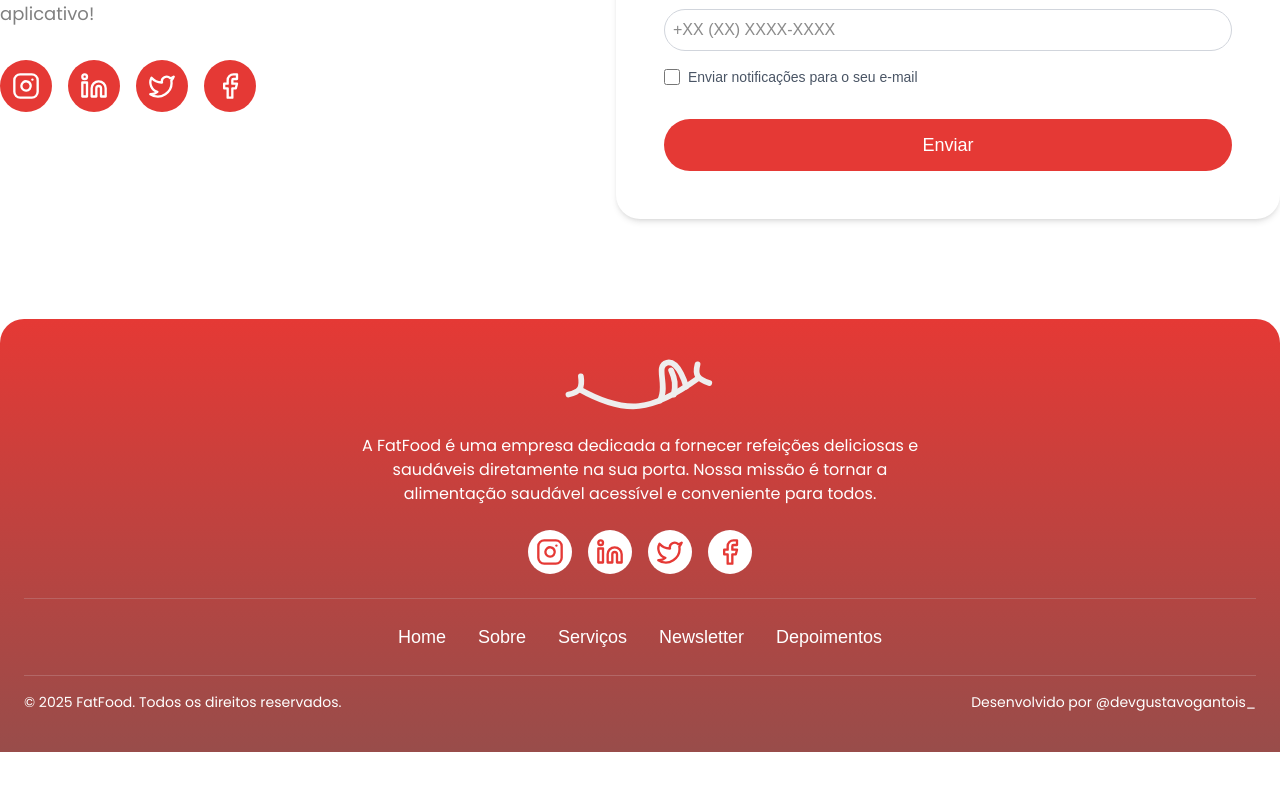
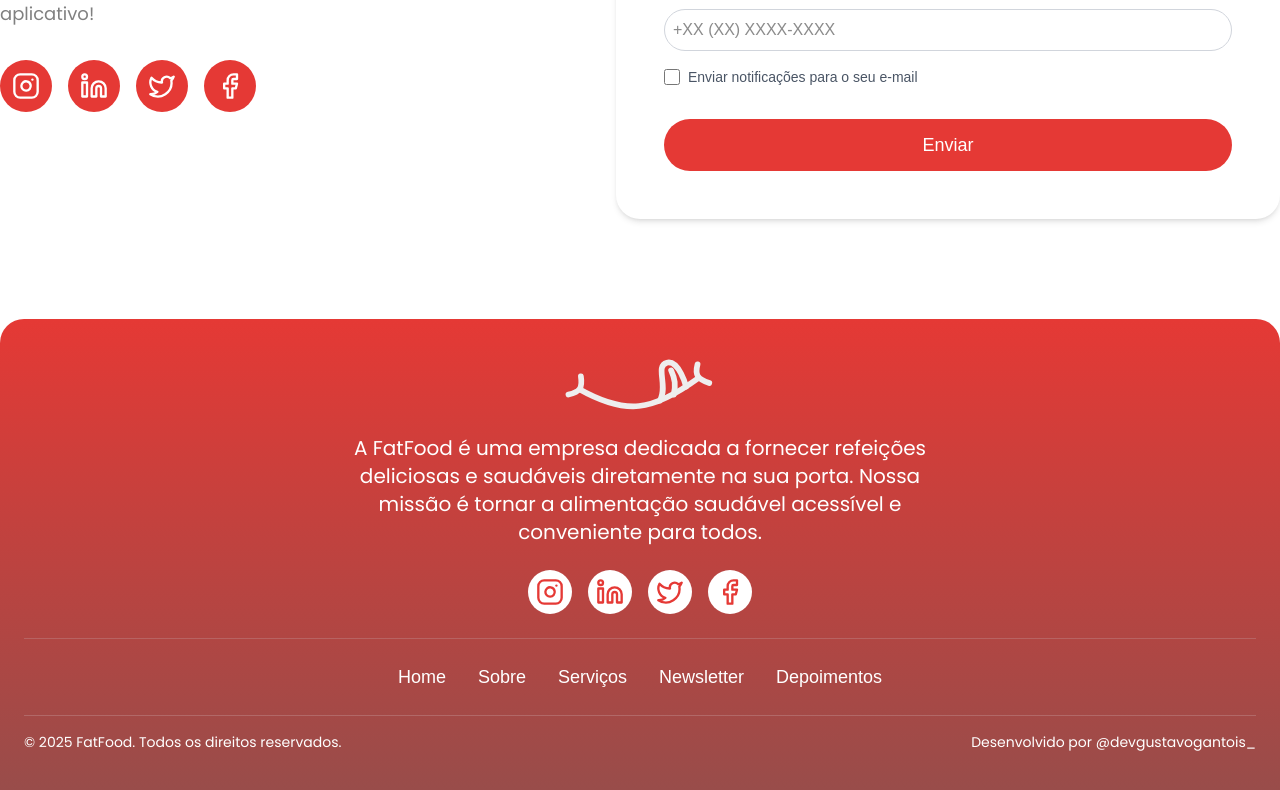
Before and after one commit to DevGustavoGantois/FatFood_Landing-page, a Next.js app: page / in a window 1280 px wide. Shown: the part 1253-2043 px from the top of the page. Before the commit the page ends 2005 px from the top, so only its background shows below. Built offline with nearby package versions, Linux system fonts and the light colour scheme.

Commit message:
style:Adjusting font styles in footer component.

```diff
--- a/src/app/global/c-footer.tsx
+++ b/src/app/global/c-footer.tsx
@@ -15,7 +15,7 @@
               alt="Logo"
               priority
             />
-            <p className="text-white text-center max-w-[600px]">
+            <p className="text-white text-base lg:text-xl text-center max-w-[600px]">
               {item.description}
             </p>
             <div className="flex gap-4">
```
